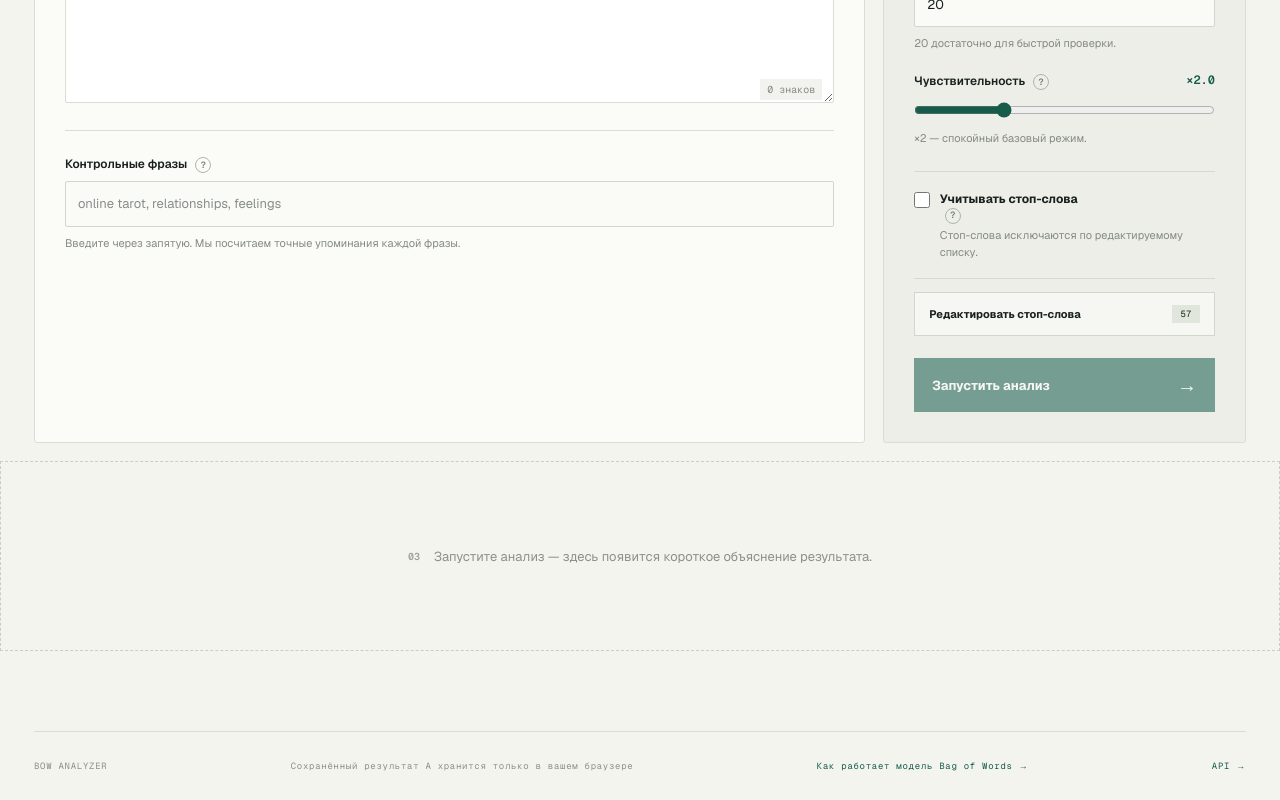
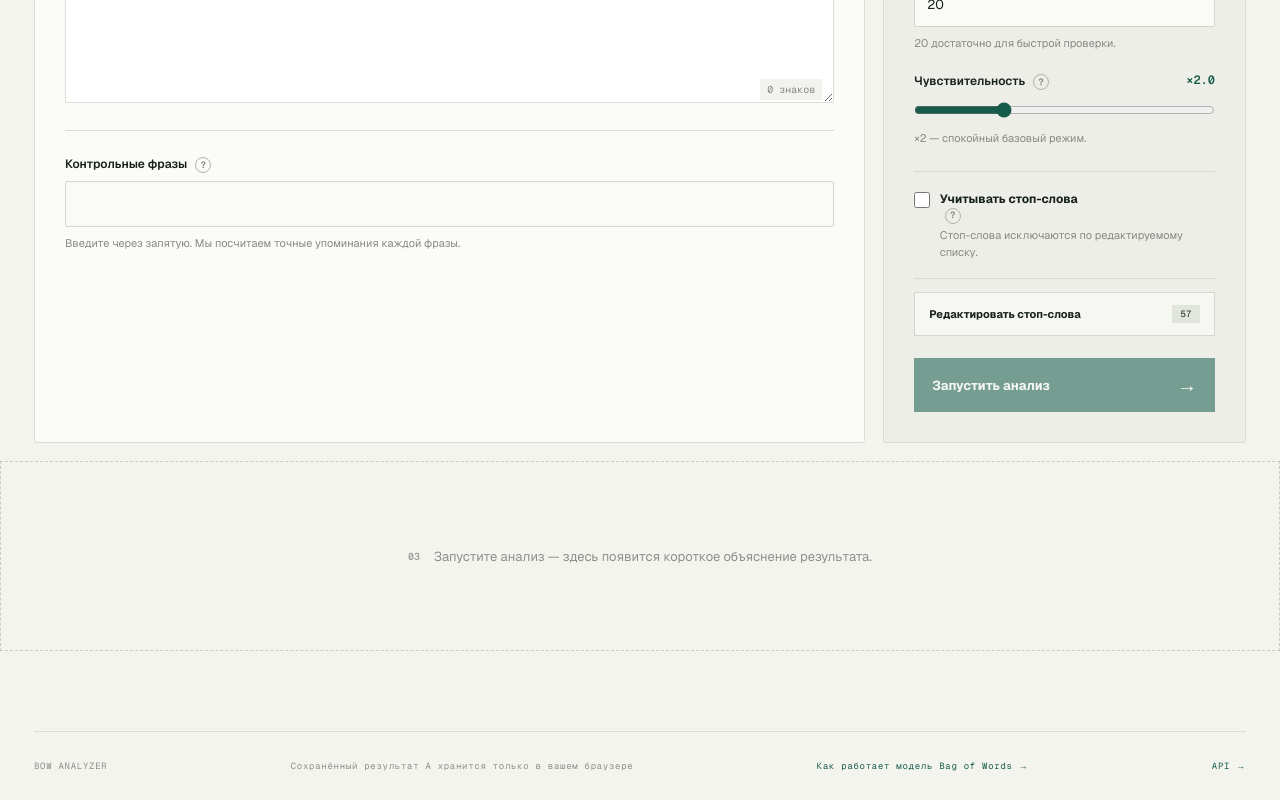
Before and after one commit to Tovt46/textanalysis.tools, a Next.js app: page /ru in a window 1280 px wide. Shown: the part 855-1655 px from the top of the page. Built offline with nearby package versions, Linux system fonts and the light colour scheme.

Commit message:
Remove tracked phrase placeholder example

```diff
--- a/app/BowApp.tsx
+++ b/app/BowApp.tsx
@@ -136,7 +136,7 @@ export default function BowApp({ uiLang }: { uiLang:UiLang }) {
       <section className="input-card">
         <div className="section-head"><div><span>01</span><h2>{t("source")}</h2></div><div className="tabs"><button type="button" className={sourceType==="text"?"active":""} onClick={()=>{setSourceType("text");setSource("")}}>{t("text")}</button><button type="button" className={sourceType==="url"?"active":""} onClick={()=>{setSourceType("url");setSource("")}}>{t("url")}</button></div></div>
         {sourceType==="text"?<div className="textarea-wrap"><textarea value={source} onChange={e=>setSource(e.target.value)} placeholder={t("textPlaceholder")}/><span>{source.length.toLocaleString(LOCALES[uiLang])} {t("chars")}</span></div>:<input className="url-input" type="url" value={source} onChange={e=>setSource(e.target.value)} placeholder="https://example.com/page" required/>}
-        <label className="field wide"><span>{t("focus")} <Tip>{t("focusHelp")}</Tip></span><input value={focus} onChange={e=>setFocus(e.target.value)} placeholder="online tarot, relationships, feelings"/><small>{t("focusNote")}</small></label>
+        <label className="field wide"><span>{t("focus")} <Tip>{t("focusHelp")}</Tip></span><input value={focus} onChange={e=>setFocus(e.target.value)}/><small>{t("focusNote")}</small></label>
       </section>
       <aside className="settings-card">
         <div className="section-head simple"><div><span>02</span><h2>{t("settings")}</h2></div></div>
```
